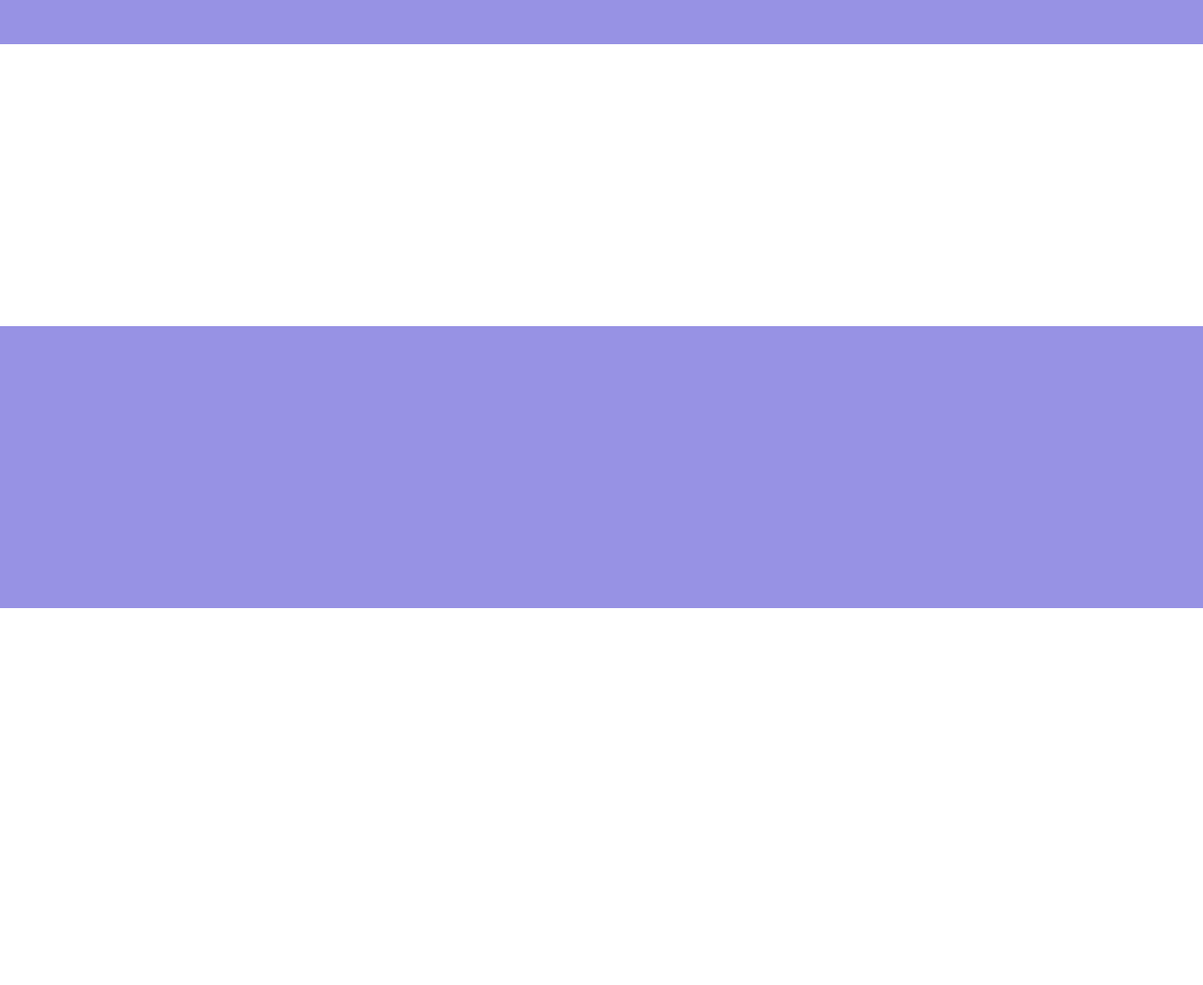
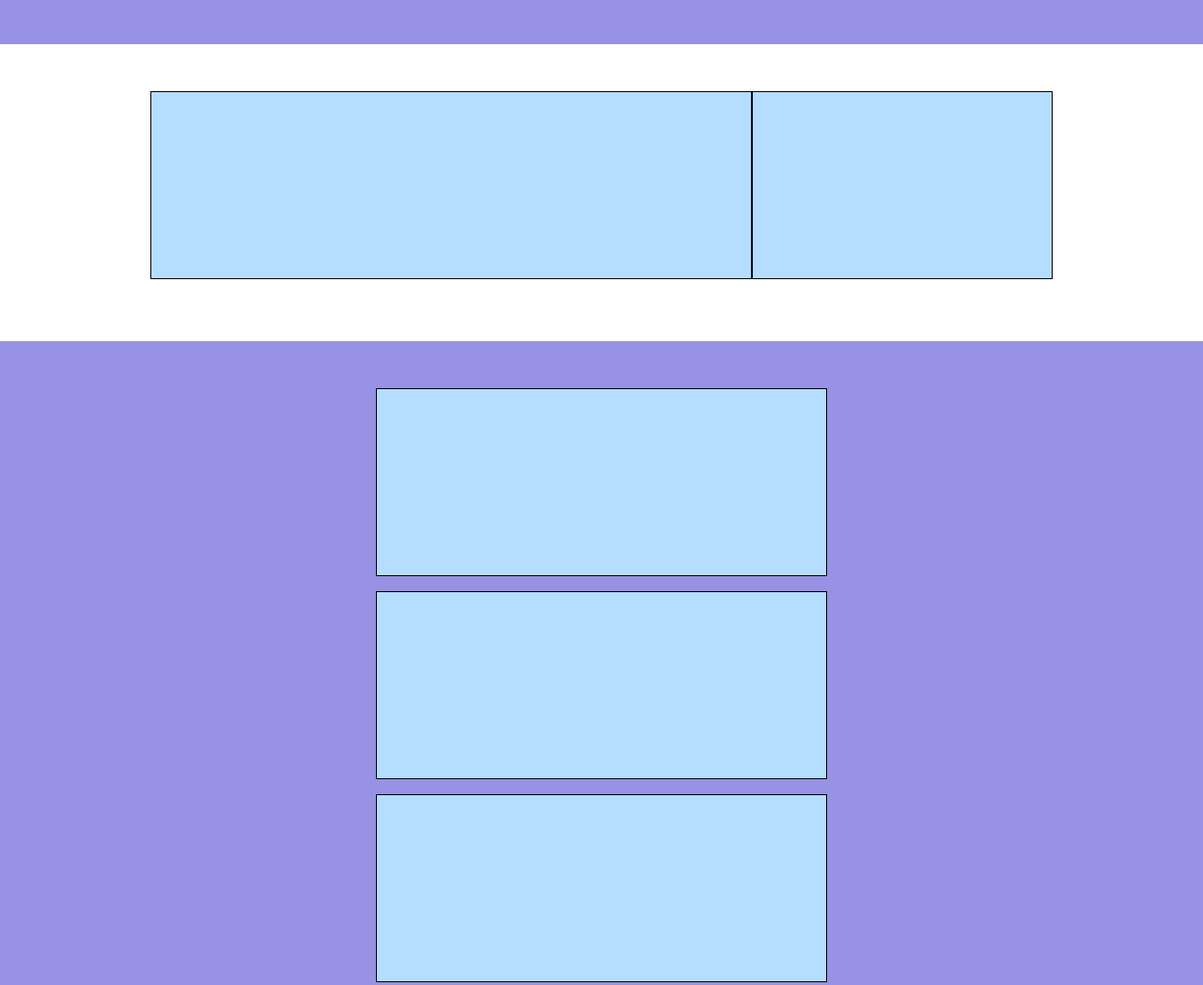
Before and after one commit to ChrisJUnda/htmlcss-responsive-layout, a plain HTML site: page index.html in a window 1280 px wide. Shown: the part 2419-3467 px from the top of the page at 94% size. Before the commit the page ends 3066 px from the top, so only its background shows below. Drawn offline with Linux system fonts and the light colour scheme.

Commit message:
[UPD] last sections and footer

```diff
--- a/css/style.css
+++ b/css/style.css
@@ -40,7 +40,9 @@ main section#jumbo .col {
 
 
 /*Inizio Utilities*/
-
+.height-100{
+    height: 100px;
+}
 .height-200{
     height: 200px;
 }
@@ -133,16 +135,31 @@ main section#jumbo .col {
     #jumbo .col.col-main{
         width: calc((100% / 3) * 2 - 30px);
     }
+    /*Fine Jumbo*/
 
+    /*Inizio Benefits*/
     #benefits .row{
         display: flex;
         flex-wrap: wrap;
     }
     #benefits .col{
         width: calc(100% / 2 );
+    }
+    /*Fine Benefits*/
+
+    /*Inizio About US*/
+    #about .row{
+        display: flex;
+        flex-direction: row;
+    }
+
+    #about .col{
+        width: calc(100% / 2);
+    }
+
+    /*Fine About US*/
 
 
-}
 }
 
 @media screen and (min-width:992px) {
@@ -170,6 +187,27 @@ main section#jumbo .col {
         width: calc(100% / 3 );
     }
 
+    #about .row{
+        display: flex;
+        flex-direction: row;
+    }
+
+    #about .col.col-about-left{
+        width: calc((100% / 3) * 2 );
+    }
+
+    #about .col.col-about-right{
+        width: calc(100% / 3);
+    }
+
+    #get-started .container{
+        max-width: 480px;
+    }
+
+    #foot .container{
+        max-width: 480px;
+    }
+
 
 
 }
--- a/index.html
+++ b/index.html
@@ -114,22 +114,50 @@
         <!--Fine Section 4-->
 
         <!--Inizio Section 5-->
-        <section id="about"class="height-300 bg-white">
+        <section id="about" class=" px-2 p-top-50 p-bottom-50 bg-white">
+            <div class="container">
+                <div class="row">
+                    <div class="col col-about-left ">
+                        <div class="content height-200 margin-bottom-16"></div>
+                    </div>
+                    <div class="col col-about-right ">
+                        <div class="content height-200 margin-bottom-16"></div>
+                    </div>
 
         </section>
         <!--Fine Section 5-->
 
         <!--Inizio Section 6-->
-        <section id="get-started" class="height-300 bg-lilla">
-
+        <section id="get-started" class=" px-2 p-top-50 p-bottom-50 bg-lilla">
+            <div class="container">
+                <div class="row">
+                    <div class="col">
+                        <div class="content height-200 margin-bottom-16"></div>
+                    </div>
+                    <div class="col">
+                        <div class="content height-200 margin-bottom-16"></div>
+                    </div>
+                    <div class="col">
+                        <div class="content height-200 margin-bottom-16"></div>
+                    </div>
+                    <div class="col">
+                        <div class="content height-200 margin-bottom-16"></div>
+                    </div>
         </section>
         <!--Fine Section 6-->
-
     </main>
     <!--Fine Main-->
 
     <!--Inizio Footer-->
-    <footer>
+    <footer id="foot" class="bg-black px-2 p-top-50 p-bottom-50">
+        <div class="container">
+            <div class="row">
+                <div class="col">
+                    <div class="content height-100 margin-bottom-24"></div>
+                </div>
+                <div class="col">
+                    <div class="content height-100 "></div>
+                </div>
 
     </footer>
     <!--Fine Footer-->
```
